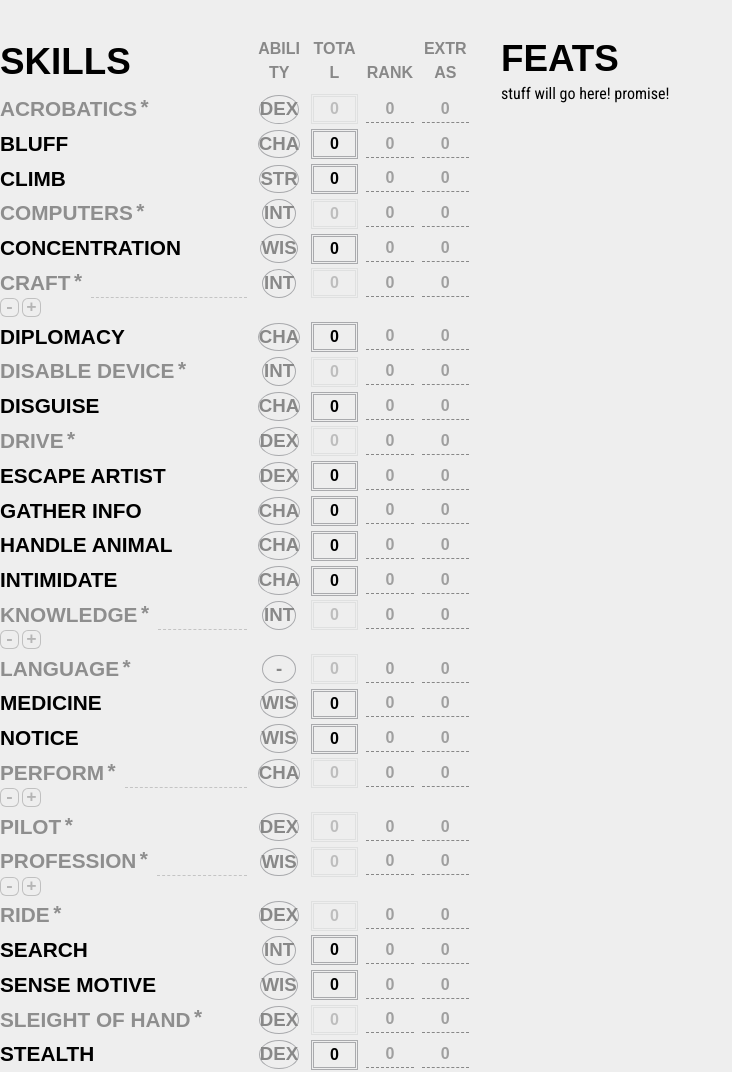
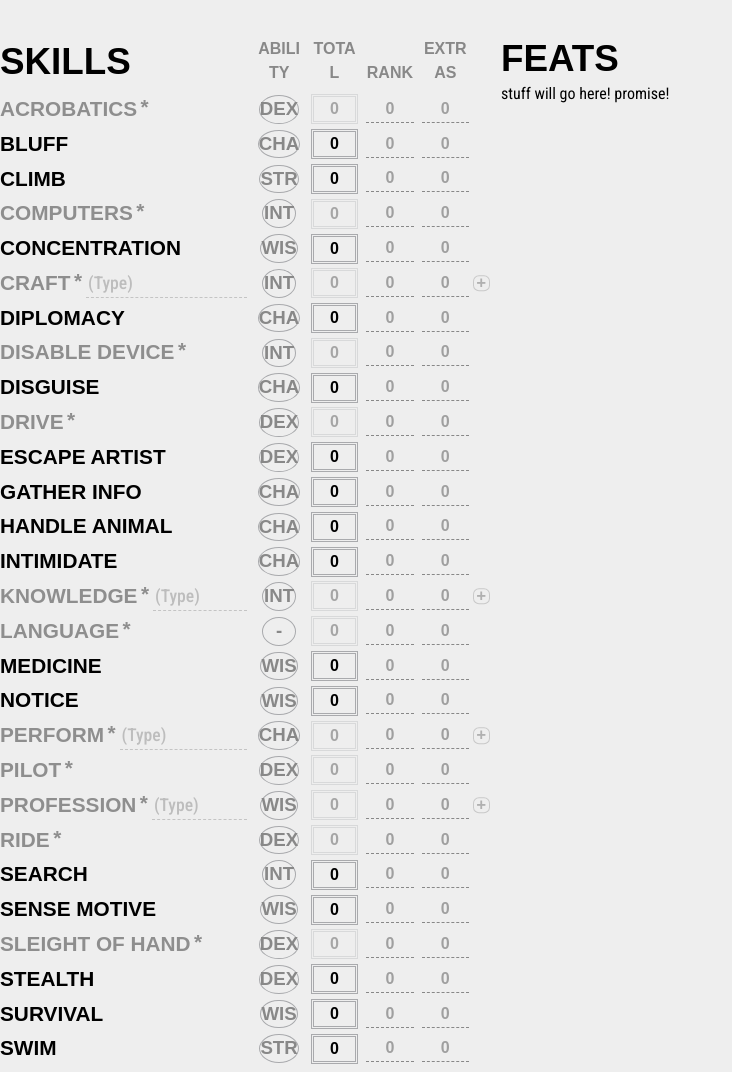
Before and after one commit to nullcross/MnM-Sheet, a plain HTML site: page index.html in a window 1280 px wide. Shown: the part 746-1818 px from the top of the page, without its empty margins (0-732 px from the left). Drawn offline with nearby package versions, Linux system fonts and the light colour scheme; a web font is replaced by a local one.

Commit message:
Implement/style skill subtypes, minor name changes
This commit started out with making a function to clone a newly added "inner" node in each relevant skill row, which mostly worked, but didn't quite have *all* the bindings right.
From there, I discovered that v-for isn't a one and done iteration; it live updates, like everything else, when new things are added to the array it pulls from. So, at present, adding new subtypes is as simple as adding them to the skill data (given the new HTML structure).

```diff
--- a/index.html
+++ b/index.html
@@ -229,8 +229,8 @@
                             <span>
                                 {{
                                 stats.other.defenseBonus + stats.other.extraDodge + Math.max(-12, Math.min(12,
-                                -1 * Math.floor(Math.pow(2, Math.abs(info.size) - 1))))
-                                }}
+                                Math.sign(info.size * -1) * Math.floor(Math.pow(2, Math.abs(info.size) - 1))
+                                ))}}
                             </span>
                             <div class="score-bonus"><span>SIZE</span></div>
                         </output>
@@ -274,7 +274,7 @@
         <div id="skills-and-feats">
 
             <div id="skills">
-                <div id="skills-headers" class="skills-row">
+                <div id="skills-headers" class="skills-row-inner">
                     <h2>Skills</h2>
                     <h3>Ability</h3>
                     <h3>Total</h3>
@@ -282,13 +282,16 @@
                     <h3>Extras</h3>
                 </div>
 
-                <div class="skills-row" v-for="(skVal, skNme) of skills"
-                     :class="{ 'trained-only':skVal.trainedOnly, 'untrained':skVal.rank < 1, 'has-subtype':skVal.subtype !== null }">
+                <div class="skills-row-outer" v-for="(skVal, skNme) of skills"
+                     :class="{ 'trained-only':skVal.trainedOnly, 'untrained':skVal.rank < 1, 'has-subtype':skVal.type !== null }">
 
+                    <!-- Base Skill -->
+                    <div class="skills-row-inner">
                         <h4 class="skill-name" :aria-label="skVal.trainedOnly ? 'Trained Only' : null">
                             <span>{{ skVal.displayName }}</span>
-                        <input type="text" name="subtype" :id="skNme + '-subtype'" v-if="skVal.subtype !== null"
-                               :value="skVal.subtype" @change="applyChanges($event, skVal)">
+
+                            <input type="text" name="type" :id="skNme + '-type'" placeholder="(Type)"
+                                   v-if="skVal.type !== null" :value="skVal.type" @change="applyChanges($event, skVal)">
                         </h4>
 
                         <span class="skill-ability">{{ skVal.ability }}</span>
@@ -300,10 +303,33 @@
                         <input type="text" name="mods" :id="skNme + '-mods'" class="skill-mods" size="2" :value="skVal.mods"
                                @change="applyParsedChanges($event, skVal, NumberTypes.INT, false)">
 
-                    <div class="subtype-buttons" v-if="skVal.subtype !== null">
-                        <button type="button" :id="'add-' + skNme" :aria-level="'Subtract ' + skVal.displayName + ' Subtype'">-</button>
-                        <button type="button" :id="'add-' + skNme" :aria-level="'Add ' + skVal.displayName + ' Subtype'">+</button>
+                        <button type="button" :id="'add-' + skNme" class="subtype-button" :aria-label="'Add one ' + skVal.displayName + ' subtype'"
+                                v-if="skVal.type !== null" :disabled="skVal.rank + skVal.mods < 1" @click="addSubtype($event, skNme)">+</button>
                     </div>
+
+                    <!-- Subtypes -->
+                    <div class="skills-row-inner subtype" v-for="(sbVal, index) of skVal.subtypes">
+                        <h4 class="skill-name" :aria-label="sbVal.trainedOnly ? 'Trained Only' : null">
+                            <!-- v  Hidden by CSS  v -->
+                            <span>{{ skVal.displayName }}</span>
+
+                            <input type="text" name="type" :id="skNme + '-type_' + index" placeholder="(Type)"
+                                   v-if="sbVal.type !== null" :value="sbVal.type" @change="applyChanges($event, sbVal)">
+                        </h4>
+
+                        <span class="skill-ability">{{ sbVal.ability }}</span>
+                        <output class="skill-total" :for="skNme + '-rank_' + index + ' ' + skNme + '-mods_' + index">
+                            {{ sbVal.rank + sbVal.mods + getScoreBonus(sbVal.ability) }}
+                        </output>
+                        <input type="text" name="rank" :id="skNme + '-rank_' + index" class="skill-rank" size="2" :value="sbVal.rank"
+                               @change="applyParsedChanges($event, sbVal, NumberTypes.INT, false)">
+                        <input type="text" name="mods" :id="skNme + '-mods_' + index" class="skill-mods" size="2" :value="sbVal.mods"
+                               @change="applyParsedChanges($event, sbVal, NumberTypes.INT, false)">
+
+                        <button type="button" :id="'remove-' + skNme + '_' + index" class="subtype-button"
+                                :aria-label="'Remove this ' + skVal.displayName + ' subtype'" @click="removeSubtype($event, skNme, index)">-</button>
+                    </div>
+
                 </div>
             </div>
 
--- a/main.css
+++ b/main.css
@@ -1062,6 +1062,8 @@ input[type="text"],
 
 /* #region Skills & Feats */
 
+/* #region Main Skills */
+
 #skills-and-feats
 {
     display: grid;
@@ -1091,7 +1093,7 @@ input[type="text"],
     }
 }
 
-.skills-row
+.skills-row-inner
 {
     display: grid;
     grid-template-rows: 100%;
@@ -1099,9 +1101,7 @@ input[type="text"],
     gap: 0.5em;
     align-items: center;
 
-    position: relative;
-
-    & > *:nth-child(n+2)
+    & > *:nth-child(n+2):not(button)
     {
         text-align: center;
 
@@ -1114,6 +1114,7 @@ input[type="text"],
 
 .skill-name
 {
+    line-height: 1;
     font-size: 1.3em;
     width: fit-content;
 }
@@ -1161,7 +1162,11 @@ input[type="text"],
     }
     & .skill-total
     {
-        opacity: 0.2;
+        opacity: 0.3;
+    }
+    & .subtype-buttons
+    {
+        opacity: 0.6;
     }
 }
 .untrained
@@ -1173,26 +1178,15 @@ input[type="text"],
     }
 }
 
-/* #region Subtypes */
+/* #endregion */
 
-.skills-row
-{
-    --subtype-buttons-in-margin-size: 1.08em;
-    --subtype-button-overlap: 0em;
-
-    &.has-subtype
-    {
-        margin-bottom: calc(0.1em + var(--subtype-buttons-in-margin-size) - var(--subtype-button-overlap));
-    }
-}
+/* #region Types/Subtypes */
 
 .skill-name
 {
-    line-height: 1;
-
     display: flex;
     flex-direction: row;
-    gap: 1em;
+    gap: 0.75em;
 
     & input
     {
@@ -1205,46 +1199,50 @@ input[type="text"],
         color: color-mix(in oklab, currentColor 60%, transparent);
     }
 }
+.subtype .skill-name :not(input)
+{
+    visibility: hidden;
+}
 
-.subtype-buttons
+.skills-row-inner
+{
+    position: relative;
+}
+.subtype-button
 {
     position: absolute;
-    height: 1.875rem;
-    top: 0;
-
-    & button
-    {
-        position: absolute;
-        bottom: calc(-1 * var(--subtype-buttons-in-margin-size) + var(--subtype-button-overlap));
+    --subtype-button-size: 1.04rem;
+    bottom: 50%;
+    transform: translateY(50%);
+    right: calc(-1 * var(--subtype-button-size) - var(--subtype-button-size) * 0.25);
 
     display: flex;
     align-items: center;
     text-align: center;
     justify-content: center;
-        padding: 0.08rem 0 0 0;
+    padding: 0.1rem 0.02rem 0 0;
 
-        width: var(--subtype-buttons-in-margin-size);
-        height: var(--subtype-buttons-in-margin-size);
-
-        font-size: var(--subtype-buttons-in-margin-size);
+    width: var(--subtype-button-size);
+    height: var(--subtype-button-size);
+    font-size: calc(var(--subtype-button-size));
     font-family: 'Courier New', Courier, monospace;
     font-weight: bold;
 
-        color: color-mix(in oklab, var(--text-primary) 60%, transparent);
+    color: var(--text-secondary);
     background-color: color-mix(in oklab, var(--background-primary) 66%, transparent);
     border: 1px solid color-mix(in oklab, currentColor 80%, transparent);
     border-radius: 6px;
 
-        &:last-of-type
+    .subtype &
     {
-            left: calc(0.2em + var(--subtype-buttons-in-margin-size));
+        border-radius: 8px;
     }
 
     &:focus, &:hover
     {
         &:not(:disabled)
         {
-                color: color-mix(in oklab, var(--text-primary) 80%, transparent);
+            color: color-mix(in oklab, var(--text-primary) 75%, transparent);
             background-color: color-mix(in oklab, var(--background-primary) 85%, transparent);
         }
     }
@@ -1265,7 +1263,8 @@ input[type="text"],
     &:disabled
     {
         color: var(--text-secondary);
-        }
+        border-color: color-mix(in oklab, currentColor 60%, transparent);
+        opacity: 0.6;
     }
 }
 
--- a/scripts/vue-manager.js
+++ b/scripts/vue-manager.js
@@ -40,6 +40,13 @@ function parseNumberInternational(stringToParse, parser)
 
 function formatNumber(num) { return typeof num === "number" ? Intl.NumberFormat().format(num) : num; }
 
+function appendAttribute(target, attrName, value, prepend = false)
+{
+    if (prepend) target.setAttribute(attrName, value + target.getAttribute(attrName));
+
+    else target.setAttribute(attrName, target.getAttribute(attrName) + value);
+}
+
 // #endregion
 
 // #region Data Classes
@@ -56,12 +63,12 @@ class Score
 
 class Skill
 {
-    constructor(displayName, ability, rank = 0, mods = 0, trainedOnly = false, subtype = null, multiples = [])
+    constructor(displayName, ability, rank = 0, mods = 0, trainedOnly = false, type = null, subtypes = [])
     {
         this.displayName = displayName; this.ability = ability;
         this.rank = rank ?? 0; this.mods = mods ?? 0;
         this.trainedOnly = trainedOnly ?? false;
-        this.subtype = subtype; this.multiples = multiples;
+        this.type = type; this.subtypes = subtypes;
     }
 }
 
@@ -169,6 +176,18 @@ createApp({
             currentDisplayMode.value = targetMode;
         }
 
+        function addSubtype(e, skillKey)
+        {
+            const thisSkill = skills.value[skillKey];
+            thisSkill.subtypes.push(new Skill(
+                thisSkill.displayName, thisSkill.ability, 0, 0, thisSkill.trainedOnly, "", null
+            ));
+        }
+        function removeSubtype(e, skillKey, thisIndex)
+        {
+            skills.value[skillKey].subtypes.splice(thisIndex, 1);
+        }
+
 
         function applyChanges(e, destination)
         {
@@ -240,6 +259,8 @@ createApp({
             formatNumber,
 
             setTheme,
+            addSubtype,
+            removeSubtype,
             applyChanges,
             applyParsedChanges,
             getScoreTotal,
```
Lines whose indentation alone changed are shown as unchanged.
